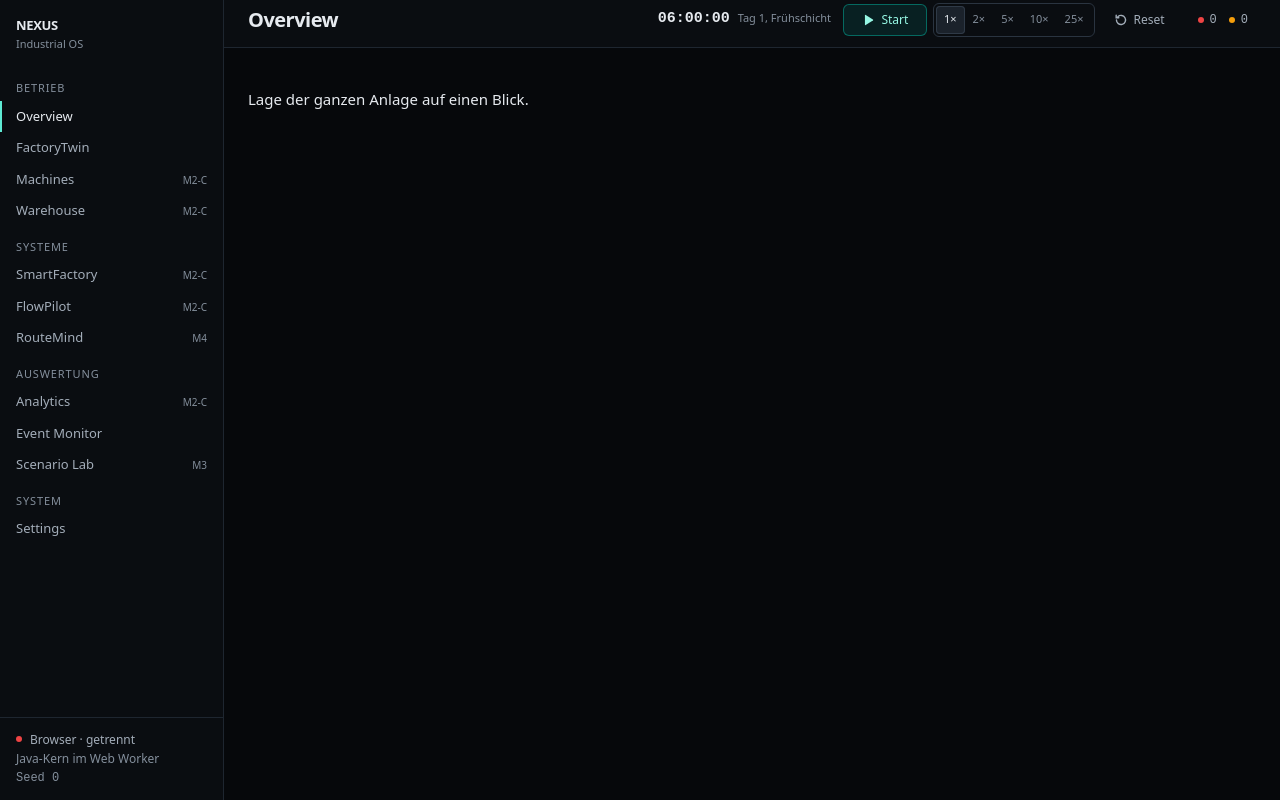
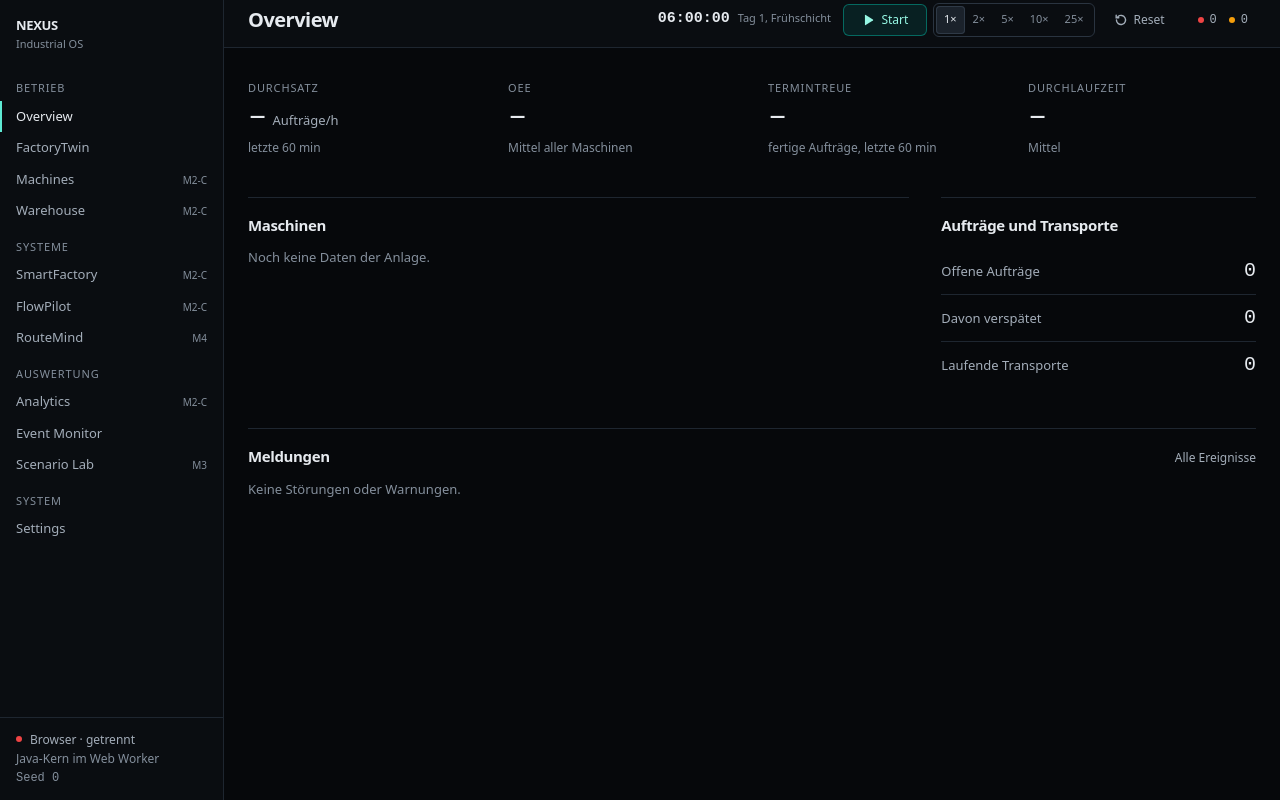
Before and after one commit to SyartZahiri/nexus-industrial-os, a React (Vite) app in the folder FactoryTwin/: page / in a window 1280 px wide. Built offline with nearby package versions, Linux system fonts and the light colour scheme.

Commit message:
feat(ui): Overview mit Kennzahlen, Maschinenlage, Aufträgen und Meldungen

```diff
--- /dev/null
+++ b/FactoryTwin/src/areas/overview/OverviewArea.tsx
@@ -0,0 +1,96 @@
+import { useKpis } from '../../nexus/useKpis';
+import { hrefOf } from '../../shell/route';
+import { twin, useFactory } from '../../store/factoryStore';
+import { clock, SEVERITY_COLOR, STATE_HEX } from '../../ui/format';
+import { Section, Stat, StateTag } from '../../ui/kit';
+import { eventText } from '../../ui/panels/eventText';
+import { overviewFigures } from './figures';
+
+function Count({ label, value, tone }: { label: string; value: number; tone?: string }) {
+  return (
+    <div className="flex items-baseline justify-between gap-3 border-b border-line py-2 last:border-b-0">
+      <span className="text-[13px] text-txt-2">{label}</span>
+      <span className="font-mono text-[20px] tnum" style={{ color: tone }}>
+        {value}
+      </span>
+    </div>
+  );
+}
+
+/** The whole plant at a glance: key figures, machine states, open work and the latest faults. */
+export function OverviewArea() {
+  useFactory((s) => s.scene); // re-render with every frame; the figures read the twin's latest frame
+  const events = useFactory((s) => s.events);
+  const select = useFactory((s) => s.select);
+  const kpis = useKpis(60);
+  const f = overviewFigures(twin.latest, kpis, events);
+
+  return (
+    <div className="grid grid-cols-12 gap-x-8 gap-y-10 px-4 py-6 lg:px-6 lg:py-8">
+      <div className="col-span-12 grid grid-cols-2 gap-x-8 gap-y-8 lg:grid-cols-4">
+        <Stat label="Durchsatz" value={f.throughput} unit="Aufträge/h" hint="letzte 60 min" />
+        <Stat label="OEE" value={f.oee} hint="Mittel aller Maschinen" />
+        <Stat label="Termintreue" value={f.onTime} hint="fertige Aufträge, letzte 60 min" />
+        <Stat label="Durchlaufzeit" value={f.leadTime} hint="Mittel" />
+      </div>
+
+      <Section title="Maschinen" className="col-span-12 lg:col-span-8">
+        {f.machines.length === 0 ? (
+          <p className="text-[13px] text-txt-3">Noch keine Daten der Anlage.</p>
+        ) : (
+          <ul className="grid grid-cols-1 sm:grid-cols-2">
+            {f.machines.map((m) => (
+              <li key={m.id} className="border-b border-line">
+                <a
+                  href={hrefOf('twin')}
+                  onClick={() => select({ type: 'machine', id: m.id }, true)}
+                  className="flex items-center justify-between gap-3 py-2 pr-4 hover:bg-white/[0.03]"
+                  title={`${m.id} in FactoryTwin zeigen`}
+                >
+                  <span className="font-mono text-[13px] text-txt-1">{m.id}</span>
+                  <StateTag kind="machine" status={m.status} />
+                </a>
+              </li>
+            ))}
+          </ul>
+        )}
+        {f.bottleneck && (
+          <p className="mt-3 text-[13px] text-txt-2">
+            Engpass: <span className="font-mono text-txt-1">{f.bottleneck}</span>
+          </p>
+        )}
+      </Section>
+
+      <Section title="Aufträge und Transporte" className="col-span-12 lg:col-span-4">
+        <Count label="Offene Aufträge" value={f.openOrders} />
+        <Count label="Davon verspätet" value={f.lateOrders} tone={f.lateOrders > 0 ? STATE_HEX.wait : undefined} />
+        <Count label="Laufende Transporte" value={f.activeTransports} />
+      </Section>
+
+      <Section
+        title="Meldungen"
+        className="col-span-12"
+        action={
+          <a href={hrefOf('events')} className="text-[12px] text-txt-2 hover:text-txt-1">
+            Alle Ereignisse
+          </a>
+        }
+      >
+        {f.alerts.length === 0 ? (
+          <p className="text-[13px] text-txt-3">Keine Störungen oder Warnungen.</p>
+        ) : (
+          <ul>
+            {f.alerts.map((e) => (
+              <li key={e.eventId} className="flex items-baseline gap-3 border-b border-line py-2 text-[13px] last:border-b-0">
+                <span className="font-mono text-[12px] text-txt-3 tnum">{clock(e.simTimeMs / 1000)}</span>
+                <span className="h-1.5 w-1.5 shrink-0 translate-y-[-1px] rounded-full" style={{ background: SEVERITY_COLOR[e.severity] }} aria-hidden="true" />
+                <span className="sr-only">{e.severity === 'ERROR' ? 'Fehler' : 'Warnung'}:</span>
+                <span className="min-w-0 text-txt-1">{eventText(e)}</span>
+              </li>
+            ))}
+          </ul>
+        )}
+      </Section>
+    </div>
+  );
+}
--- /dev/null
+++ b/FactoryTwin/src/areas/overview/figures.ts
@@ -0,0 +1,40 @@
+import type { Frame, Kpis, MachineStatus, NexusEvent } from '../../nexus/types';
+import { nf } from '../../ui/format';
+
+const FINISHED = new Set(['COMPLETED', 'CANCELLED']);
+
+export interface OverviewFigures {
+  throughput: string;
+  oee: string;
+  onTime: string;
+  leadTime: string;
+  openOrders: number;
+  lateOrders: number;
+  activeTransports: number;
+  machines: { id: string; status: MachineStatus }[];
+  bottleneck: string | null;
+  alerts: NexusEvent[];
+}
+
+/**
+ * The overview's figures, formatted. A figure without a basis (no finished order yet) is "–", never NaN or a
+ * flattering 100 %: the core reports onTimeRate 1 and lead time 0 when nothing was finished.
+ */
+export function overviewFigures(frame: Frame | null, kpis: Kpis | null, events: NexusEvent[]): OverviewFigures {
+  const open = frame ? frame.orders.filter((o) => !FINISHED.has(o.status)) : [];
+  const finishedInWindow = kpis ? kpis.throughputPerHour > 0 : false;
+  const oees = kpis ? Object.values(kpis.machines).map((m) => m.oee).filter((v) => Number.isFinite(v)) : [];
+  return {
+    // below 10 one decimal ("2,5"), a bare zero stays "0"
+    throughput: kpis ? nf(kpis.throughputPerHour, kpis.throughputPerHour < 10 ? 1 : 0).replace(/,0$/, '') : '–',
+    oee: oees.length ? `${nf((oees.reduce((a, b) => a + b, 0) / oees.length) * 100)} %` : '–',
+    onTime: kpis && finishedInWindow ? `${nf(kpis.onTimeRate * 100)} %` : '–',
+    leadTime: kpis && finishedInWindow ? `${nf(kpis.avgLeadTimeS / 60)} min` : '–',
+    openOrders: open.length,
+    lateOrders: frame ? open.filter((o) => o.dueAtMs < frame.simTimeMs).length : 0,
+    activeTransports: frame ? frame.transports.length : 0,
+    machines: frame ? frame.machines.map((m) => ({ id: m.id, status: m.status })) : [],
+    bottleneck: kpis?.bottleneckMachineId ?? null,
+    alerts: events.filter((e) => e.severity === 'ERROR' || e.severity === 'WARNING').slice(-8).reverse(),
+  };
+}
--- a/FactoryTwin/src/nexus/types.ts
+++ b/FactoryTwin/src/nexus/types.ts
@@ -127,3 +127,25 @@ export type NexusMessage =
   | { type: 'frame'; frame: Frame }
   | { type: 'events'; items: NexusEvent[] }
   | { type: 'connection'; state: 'connecting' | 'open' | 'closed' };
+
+/** Key figures of a time window, as the core's "kpis" query answers. */
+export interface Kpis {
+  fromMs: number;
+  toMs: number;
+  throughputPerHour: number;
+  avgLeadTimeS: number;
+  p90LeadTimeS: number;
+  onTimeRate: number;
+  bottleneckMachineId: string | null;
+  machines: Record<
+    string,
+    {
+      utilization: number;
+      availability: number;
+      performance: number;
+      quality: number;
+      oee: number;
+      timeInStatusMs: Record<string, number>;
+    }
+  >;
+}
--- /dev/null
+++ b/FactoryTwin/src/nexus/useKpis.ts
@@ -0,0 +1,28 @@
+import { useEffect, useState } from 'react';
+import { query } from '../store/factoryStore';
+import type { Kpis } from './types';
+
+const EVERY_MS = 2_000;
+
+/** Key figures of the last windowMinutes, asked every 2 s while the component is shown; refusals keep the last. */
+export function useKpis(windowMinutes = 60): Kpis | null {
+  const [kpis, setKpis] = useState<Kpis | null>(null);
+  useEffect(() => {
+    let alive = true;
+    const ask = async () => {
+      try {
+        const a = await query<Kpis>({ query: 'kpis', windowMinutes });
+        if (alive && a.ok) setKpis(a.result);
+      } catch {
+        // not connected yet or connection lost: keep the last figures, the next tick asks again
+      }
+    };
+    void ask();
+    const timer = setInterval(() => void ask(), EVERY_MS);
+    return () => {
+      alive = false;
+      clearInterval(timer);
+    };
+  }, [windowMinutes]);
+  return kpis;
+}
--- a/FactoryTwin/src/shell/Shell.tsx
+++ b/FactoryTwin/src/shell/Shell.tsx
@@ -1,4 +1,5 @@
 import { useEffect, useRef, useState, type ReactNode } from 'react';
+import { OverviewArea } from '../areas/overview/OverviewArea';
 import { TwinArea } from '../areas/TwinArea';
 import { cx } from '../ui/primitives';
 import { areaById, type AreaId } from './areas';
@@ -10,6 +11,8 @@ import { SimBar } from './SimBar';
 /** The page of an area. Areas built in later tasks replace their line here. */
 function page(area: AreaId): ReactNode {
   switch (area) {
+    case 'overview':
+      return <OverviewArea />;
     case 'twin':
       return <TwinArea />;
     default:
--- a/FactoryTwin/src/store/factoryStore.ts
+++ b/FactoryTwin/src/store/factoryStore.ts
@@ -1,6 +1,6 @@
 import { create } from 'zustand';
 import type { NexusClient } from '../nexus/client';
-import type { Command, NexusEvent, SimState } from '../nexus/types';
+import type { Answer, Command, NexusEvent, Query, SimState } from '../nexus/types';
 import { toScene } from '../twin/sceneModel';
 import { Twin } from '../twin/twin';
 import type { SceneState } from '../twin/types';
@@ -140,6 +140,11 @@ function client(): NexusClient {
   return current;
 }
 
+/** Asks the plant; throws when no client is connected yet. */
+export function query<T>(q: Query): Promise<Answer<T>> {
+  return client().query<T>(q);
+}
+
 /** Sends a command; if the plant refuses it, its reason becomes the notice and the result is false. */
 export async function send(c: Command): Promise<boolean> {
   const answer = await client().command(c);
```
Also changed, not shown: 1 other file (tests, documents, lock files or other folders).
